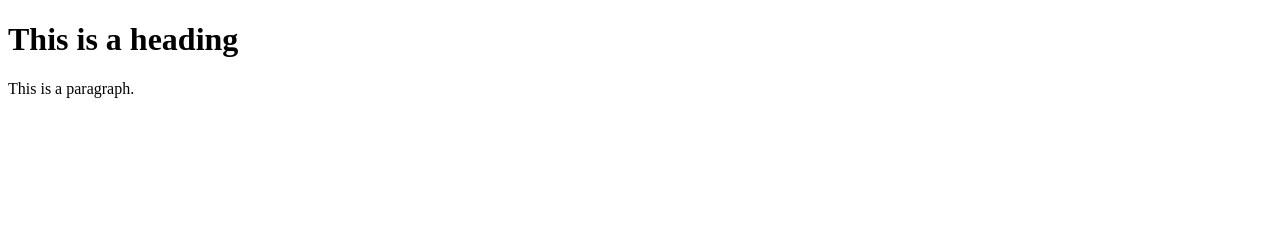
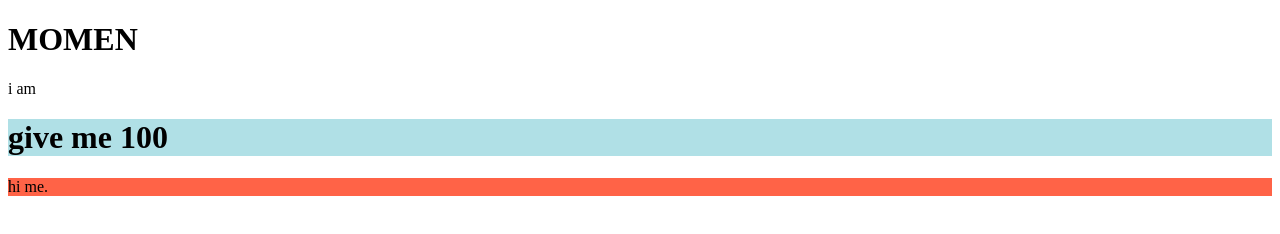
Before and after one commit to Chesser09/Momo, a plain HTML site: page index.html in a window 1280 px wide. Drawn offline with Linux system fonts and the light colour scheme.

Commit message:
Update index.html

```diff
--- a/index.html
+++ b/index.html
@@ -5,8 +5,14 @@
 </head>
 <body>
 
-<h1>This is a heading</h1>
-<p>This is a paragraph.</p>
+<h1>MOMEN</h1>
+<p>i am</p>
 
 </body>
 </html>
+<body>
+
+<h1 style="background-color:powderblue;">give me 100</h1>
+<p style="background-color:tomato;">hi me.</p>
+
+</body>
```
